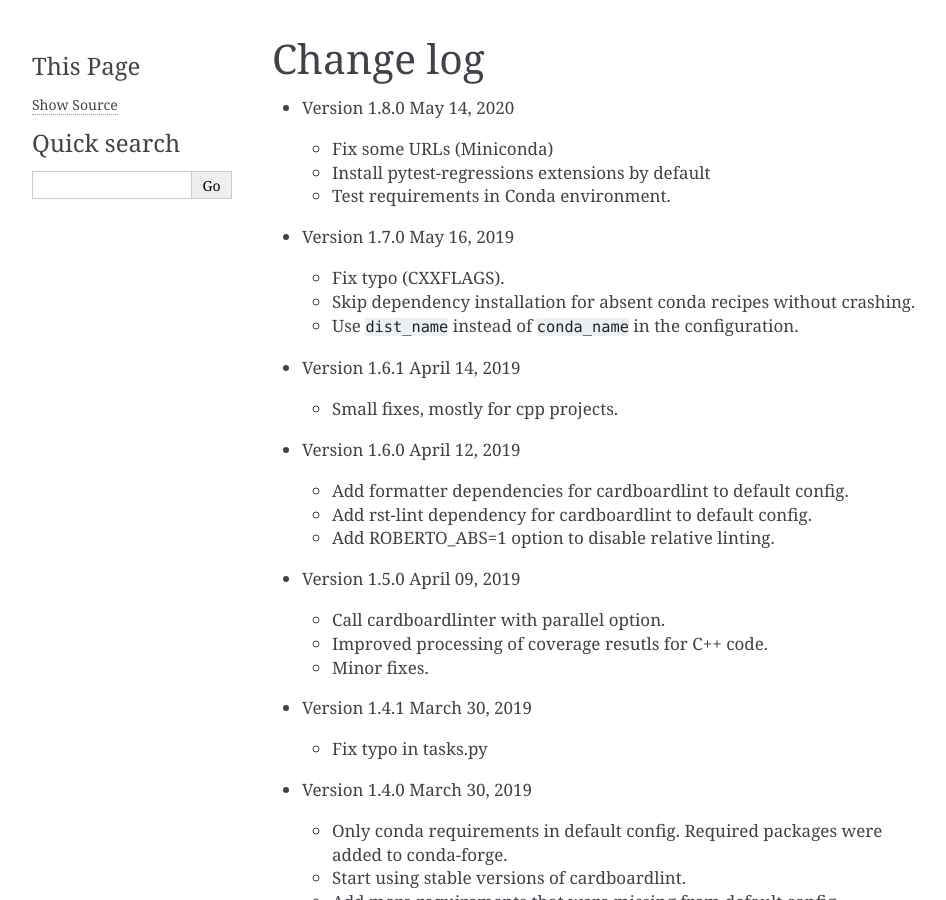
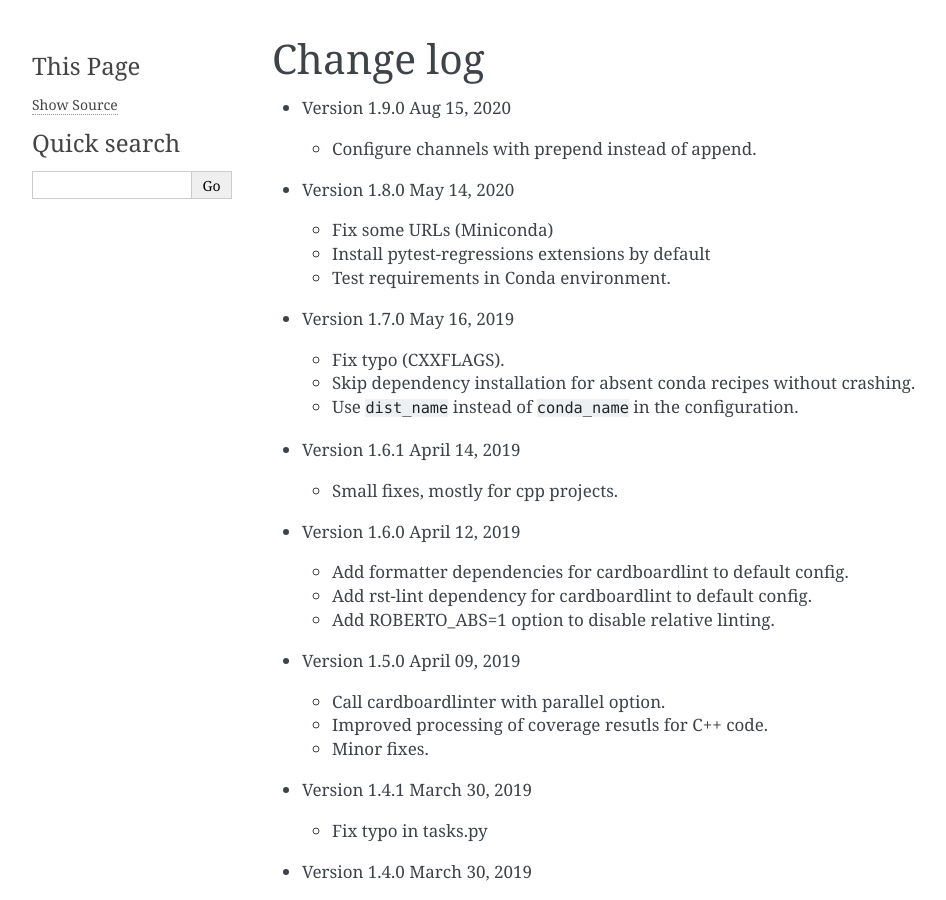
Before and after one commit to theochem/roberto, a Sphinx documentation site: the page built from doc/changelog.rst, in a window 1280 px wide and 900 px high. Shown: the whole window, without its empty margins (148-1094 px from the left). Built offline with Sphinx 7.4.7, drawn with Linux system fonts in a browser that asks for light colours; pages that are not in the unit, such as notebooks, are missing from menus; the version number could not be read and is left out.

Commit message:
Update changelog

```diff
--- a/doc/changelog.rst
+++ b/doc/changelog.rst
@@ -2,6 +2,10 @@
 
 Change log
 ##########
+
+- Version 1.9.0 Aug 15, 2020
+
+  - Configure channels with prepend instead of append.
 
 - Version 1.8.0 May 14, 2020
 
```
